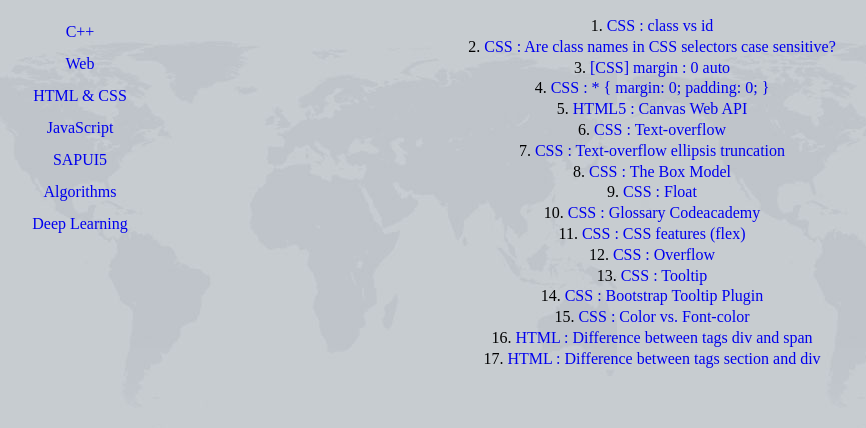
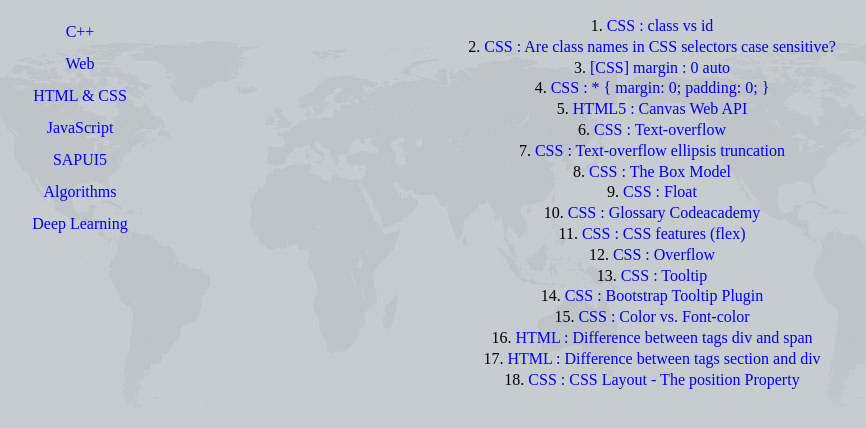
Before and after one commit to pranay2063/pranay2063.github.io, a plain HTML site: page Concepts/HTML - CSS/index.html in a window 1280 px wide. Shown: the whole page, without its empty margins (88-954 px from the left). Drawn offline with nearby package versions, Linux system fonts and the light colour scheme.

Commit message:
Update index.html

```diff
--- a/Concepts/HTML - CSS/index.html
+++ b/Concepts/HTML - CSS/index.html
@@ -38,7 +38,8 @@
             <li><a target="_blank" href="http://stackoverflow.com/questions/2501723/css-color-vs-font-color" title="" > CSS : Color vs. Font-color </a></li>
             <li><a target="_blank" href="http://stackoverflow.com/questions/183532/what-is-the-difference-between-html-tags-div-and-span" title="" > HTML : Difference between tags div and span </a></li>
             <li><a target="_blank" href="http://stackoverflow.com/questions/6939864/what-is-the-difference-between-section-and-div" title="" > HTML : Difference between tags section and div </a></li>
-        </ol>
+	    <li><a target="_blank" href="https://www.w3schools.com/css/css_positioning.asp" title="" > CSS : CSS Layout - The position Property </a></li>
+	</ol>
 
         <script src="https://ajax.googleapis.com/ajax/libs/jquery/1.8.3/jquery.min.js"></script>
         <script src="../main.js" type="text/javascript" > </script>
```
